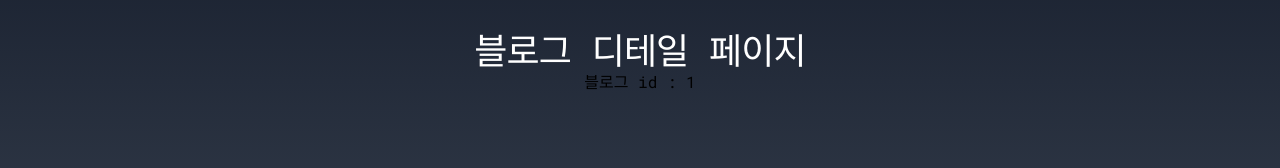
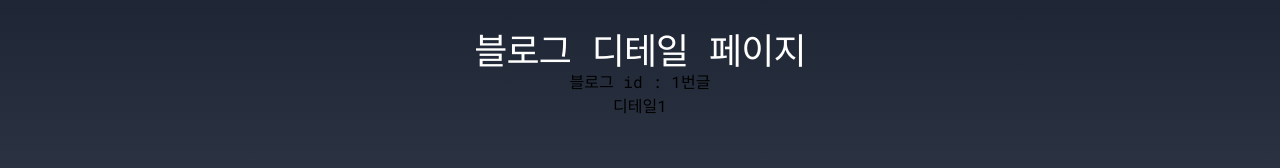
Before and after one commit to Min-byeonghyun/vue-project, a Vue app: page /blogs/1 in a window 1280 px wide. Shown: the part 182-350 px from the top of the page. Built offline with nearby package versions, Linux system fonts and the light colour scheme; data requests are answered from the project's data file.

Commit message:
blog details

```diff
--- /dev/null
+++ b/data/db.json
@@ -0,0 +1,7 @@
+{
+  "blogs": [
+    { "title": "1번글", "id": 1, "details": "디테일1" },
+    { "title": "2번글", "id": 2, "details": "디테일2" },
+    { "title": "3번글", "id": 3, "details": "디테일3" }
+  ]
+}
--- a/package.json
+++ b/package.json
@@ -11,6 +11,7 @@
     "format": "prettier --write src/"
   },
   "dependencies": {
+    "json-server": "^1.0.0-beta.3",
     "pinia": "^3.0.3",
     "vue": "^3.5.17",
     "vue-router": "^4.5.1"
--- a/src/router/index.js
+++ b/src/router/index.js
@@ -19,6 +19,7 @@ const routes = [
     path: '/blogs/:id',
     name: 'BlogDetails',
     component: BlogDetails,
+    props : true,
   },
   {
     path: '/signup',
--- a/src/views/blog/Blog.vue
+++ b/src/views/blog/Blog.vue
@@ -3,12 +3,14 @@ export default {
   name: 'BlogPage',
   data() {
     return {
-      blogs: [
-        { title: '1번글', id: 1, details: '디테일1' },
-        { title: '2번글', id: 2, details: '디테일2' },
-        { title: '3번글', id: 3, details: '디테일3' },
-      ],
+      blogs: [],
     }
+  },
+  mounted() {
+    fetch('http://localhost:3000/blogs')
+      .then((res) => res.json())
+      .then((data) => (this.blogs = data))
+      .catch((err) => console.log(err))
   },
 }
 </script>
@@ -16,6 +18,7 @@ export default {
   <div>
     <h2 class="text-3xl font-medium tracking-tighter text-white sm:text-4xl">블로그 페이지</h2>
     <div class="my-10 inline-block"></div>
+    <div v-if="blogs.length">
       <div v-for="blog in blogs" :key="blog.id">
         <div
           class="bg-gray-300 hover:bg-purple-400 overflow-hidden w-1/3 mx-auto max-w-lg my-5 shadow sm:rounded-lg"
@@ -28,6 +31,10 @@ export default {
         </div>
       </div>
     </div>
+    <div v-else>
+      <p>...loading</p>
+    </div>
+  </div>
 </template>
 
 <style lang="scss" scoped></style>
--- a/src/views/blog/BlogDetails.vue
+++ b/src/views/blog/BlogDetails.vue
@@ -1,16 +1,27 @@
 <script>
 export default {
   name: 'BlogDetails',
+  props: ['id'],
   data() {
     return {
-      id: this.$route.params.id,
+      blog: null,
     }
+  },
+  mounted() {
+    fetch('http://localhost:3000/blogs/' + this.id)
+      .then((res) => res.json())
+      .then((data) => (this.blog = data))
+      .then((err) => console.log(err))
   },
 }
 </script>
 <template>
   <h1 class="text-3xl font-medium tracking-tight text-white sm:text-4xl">블로그 디테일 페이지</h1>
-  <p>블로그 id : {{ id }}</p>
+  <div v-if="blog">
+    <p>블로그 id : {{ blog.title }}</p>
+    <p>{{ blog.details }}</p>
+  </div>
+  <div v-else>...loading</div>
 </template>
 
 <style lang="scss" scoped></style>
```
Also changed, not shown: 2 other files (tests, documents, lock files or other folders). Lines whose indentation alone changed are shown as unchanged.
